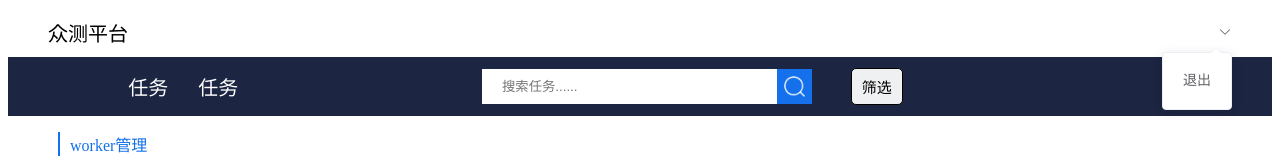
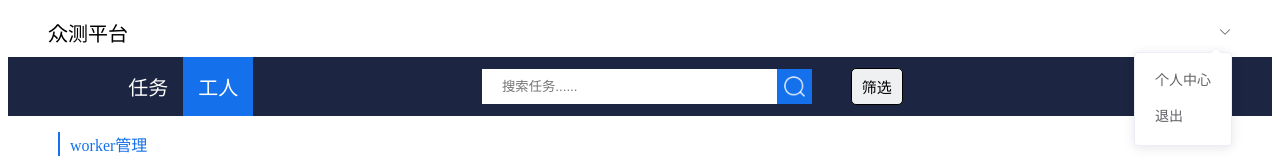
Before and after one commit to Doifo/software-test, a Vue app: page /admin-work in a window 1280 px wide. Both pictures are taken after a click on the button 1222 px from the left and 32 px from the top of the page. Shown: the top 166 px of the page. Built offline with nearby package versions, Linux system fonts and the light colour scheme.

Commit message:
Update WorkerHeader.vue

```diff
--- a/src/components/WorkerHeader.vue
+++ b/src/components/WorkerHeader.vue
@@ -16,6 +16,11 @@
             </span>
             <span v-show="requester">
               <router-link to="/requester-information" style="text-decoration:none;">
+                <el-dropdown-item>个人中心</el-dropdown-item>
+              </router-link>
+            </span>
+            <span v-show="admin">
+              <router-link to="/admin-information" style="text-decoration:none;">
                 <el-dropdown-item>个人中心</el-dropdown-item>
               </router-link>
             </span>
@@ -51,7 +56,7 @@
             <button class="nav-button">任务</button>
           </router-link>
           <router-link to="/admin-work">
-            <button class="nav-button">任务</button>
+            <button class="nav-button">工人</button>
           </router-link>
         </span>
       </el-col>
@@ -109,6 +114,12 @@ export default {
       }
     } else if (path.indexOf("admin") != -1) {
       this.admin = true;
+
+      if(path == "/admin-task"){
+        buttons[5].style.background = "#1471eb";
+      }else if(path == "/admin-work"){
+        buttons[6].style.background = "#1471eb";
+      }
     }
   }
 };
```
